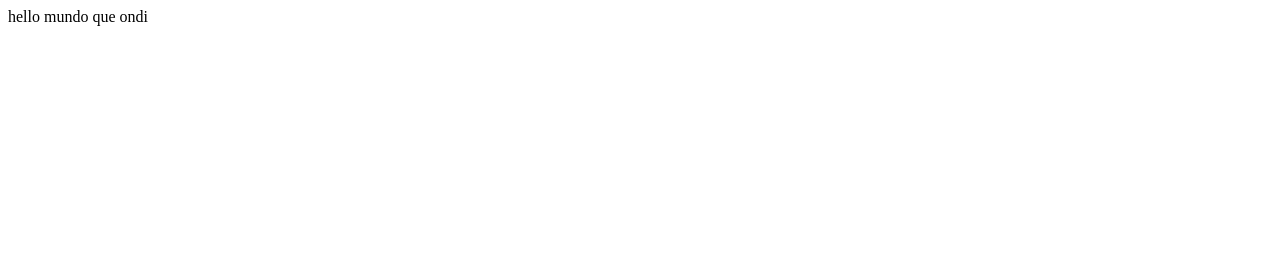
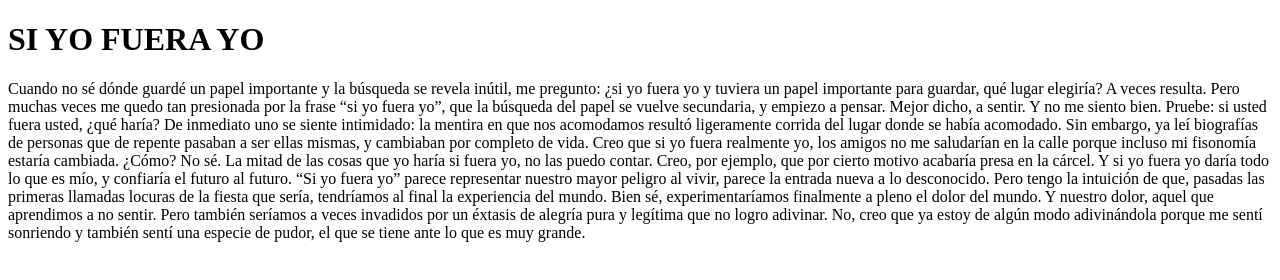
Before and after one commit to JIMENTA/jimenta.github.com, a plain HTML site: page index.html in a window 1280 px wide. Drawn offline with Linux system fonts and the light colour scheme.

Commit message:
Update index.html

```diff
--- a/index.html
+++ b/index.html
@@ -3,9 +3,60 @@
 <head>
     <meta charset="UTF-8">
     <meta name="viewport" content="width=device-width, initial-scale=1.0">
-    <title>La Coleccion</title>
+    <title>this is menta</title>
 </head>
 <body>
-  hello mundo que ondi
+  <h1>SI YO FUERA YO</h1>
+
+
+
+
+<P>Cuando no sé dónde guardé un papel importante y la búsqueda se revela inútil,
+
+me pregunto: ¿si yo fuera yo y tuviera un papel importante para guardar, qué lugar
+
+elegiría? A veces resulta. Pero muchas veces me quedo tan presionada por la frase
+
+“si yo fuera yo”, que la búsqueda del papel se vuelve secundaria, y empiezo a pensar.
+
+Mejor dicho, a sentir.
+
+Y no me siento bien. Pruebe: si usted fuera usted, ¿qué haría? De inmediato uno
+
+se siente intimidado: la mentira en que nos acomodamos resultó ligeramente corrida
+
+del lugar donde se había acomodado. Sin embargo, ya leí biografías de personas
+
+que de repente pasaban a ser ellas mismas, y cambiaban por completo de vida.
+
+Creo que si yo fuera realmente yo, los amigos no me saludarían en la calle porque
+
+incluso mi fisonomía estaría cambiada. ¿Cómo? No sé.
+
+La mitad de las cosas que yo haría si fuera yo, no las puedo contar.
+
+Creo, por ejemplo, que por cierto motivo acabaría presa en la cárcel. Y si yo
+
+fuera yo daría todo lo que es mío, y confiaría el futuro al futuro.
+
+“Si yo fuera yo” parece representar nuestro mayor peligro al vivir, parece la
+
+entrada nueva a lo desconocido.
+
+Pero tengo la intuición de que, pasadas las primeras llamadas locuras de la fiesta
+
+que sería, tendríamos al final la experiencia del mundo.
+
+Bien sé, experimentaríamos finalmente a pleno el dolor del mundo. Y nuestro
+
+dolor, aquel que aprendimos a no sentir.
+
+Pero también seríamos a veces invadidos por un éxtasis de alegría pura y legítima
+
+que no logro adivinar.
+
+No, creo que ya estoy de algún modo adivinándola porque me sentí sonriendo
+
+y también sentí una especie de pudor, el que se tiene ante lo que es muy grande.</P>
 </body>
 </html>
```
